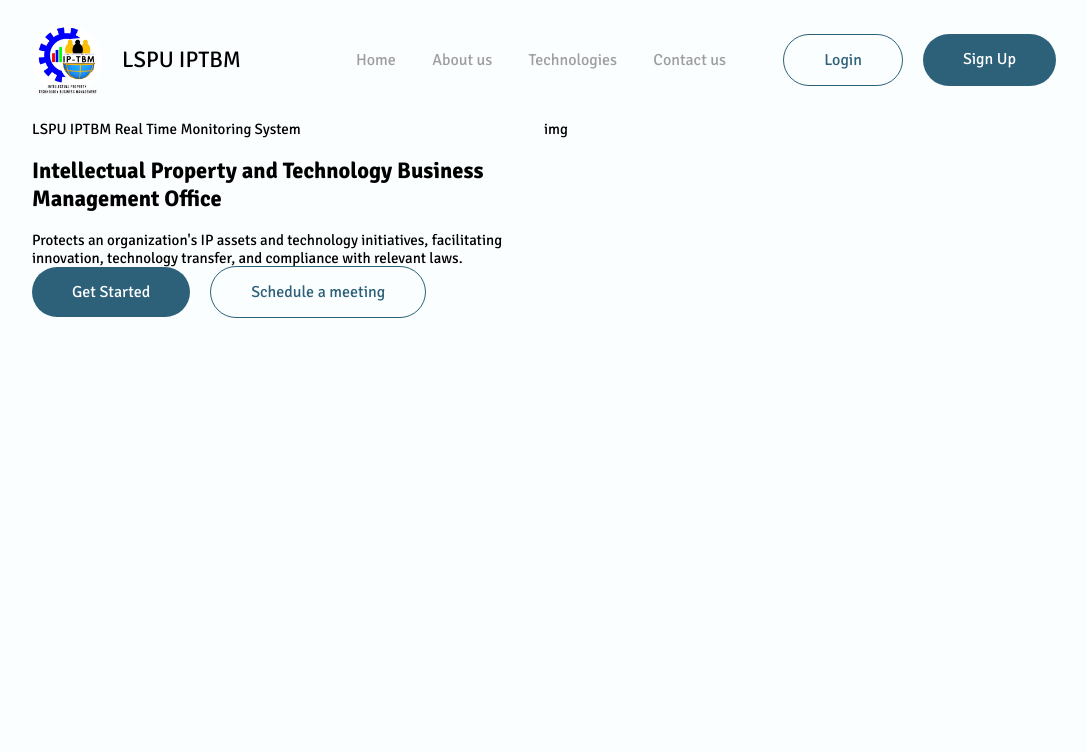
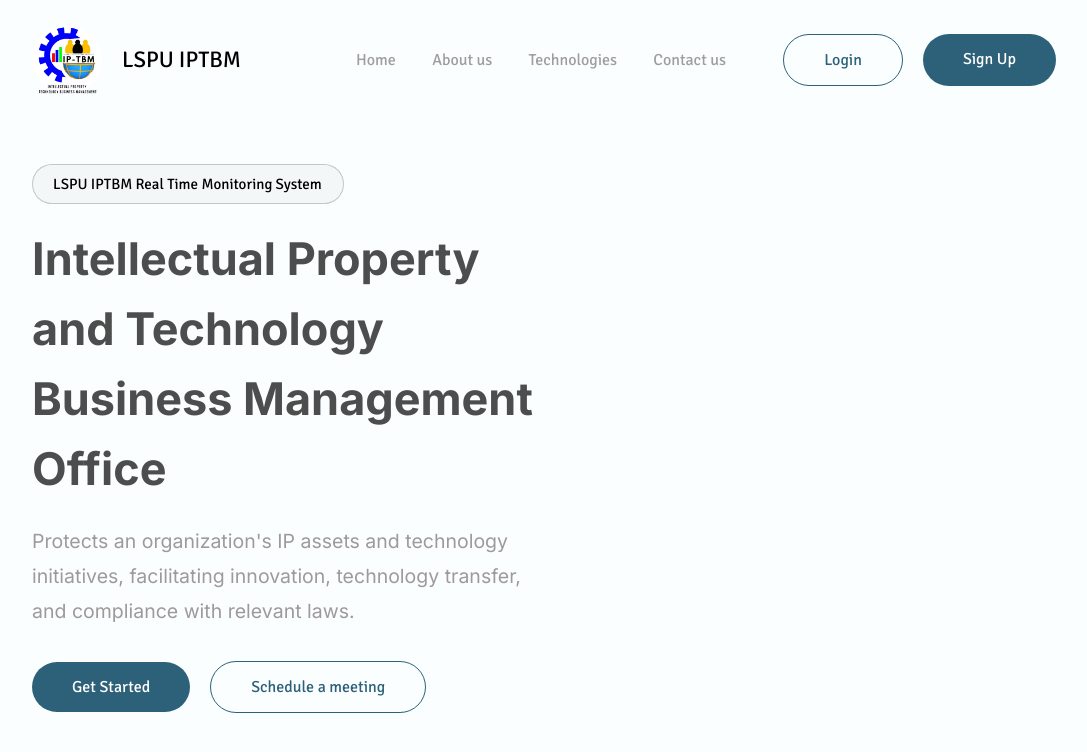
Before and after one commit to progchris00/LSPU-IPTBM-RTMS, a React (Vite) app: page / in a window 1280 px wide. Shown: the top 752 px of the page, without its empty margins (96-1183 px from the left). Built offline with nearby package versions, Linux system fonts and the light colour scheme.

Commit message:
add: style hero left side

```diff
--- a/index.html
+++ b/index.html
@@ -9,6 +9,10 @@
       href="https://fonts.googleapis.com/css2?family=Signika:wght@300..700&display=swap"
       rel="stylesheet"
     />
+    <link
+      href="https://fonts.googleapis.com/css2?family=Inter:wght@100..900&display=swap"
+      rel="stylesheet"
+    />
     <meta name="viewport" content="width=device-width, initial-scale=1.0" />
     <title>IPTBM</title>
   </head>
--- a/src/components/Hero.jsx
+++ b/src/components/Hero.jsx
@@ -5,11 +5,13 @@
     <section id="hero">
       <div className="hero-wrapper">
         <div className="hero-left">
-          <div>LSPU IPTBM Real Time Monitoring System</div>
-          <h2>
+          <div className="rtms-container">
+            LSPU IPTBM Real Time Monitoring System
+          </div>
+          <h2 className="hero-title">
             Intellectual Property and Technology Business Management Office
           </h2>
-          <p>
+          <p className="hero-description">
             Protects an organization's IP assets and technology initiatives,
             facilitating innovation, technology transfer, and compliance with
             relevant laws.
@@ -17,7 +19,7 @@
           <Link className="solid-button">Get Started</Link>
           <Link className="ghost-button">Schedule a meeting</Link>
         </div>
-        <div className="hero-right">img</div>
+        <div className="hero-right"></div>
       </div>
     </section>
   );
--- a/src/index.css
+++ b/src/index.css
@@ -5,6 +5,7 @@
   --glow: #32a8b640;
   --overlay: #32a8b680;
   --gray: #5a5a5a;
+  --black-gray: #000000b2;
   --gray-text: #9e9e9e;
   --input-border: #00000033;
   --background-color: #fbfeff;
@@ -15,9 +16,11 @@
 
   /* font-families */
   --font-family: "Signika", sans-serif;
+  --inter: "Inter", sans-serif;
 
   /* font weight */
   --regular: 400;
+  --semi-bold: 700;
 }
 
 *,
@@ -250,6 +253,15 @@
   margin-right: 20px;
 }
 
+.rtms-container {
+  border: 1px solid var(--input-border);
+  border-radius: 50px;
+  padding: 10px 20px;
+  width: 312px;
+  margin: 44px 0 20px;
+  background-color: #d9d9d933;
+}
+
 /* End of hero section */
 
 /* Images */
@@ -383,6 +395,26 @@
   color: var(--white);
 }
 
+.hero-title,
+.hero-description {
+  font-family: var(--inter);
+}
+
+.hero-title {
+  font-size: 3rem;
+  font-weight: var(--semi-bold);
+  color: var(--black-gray);
+  line-height: 70px;
+  margin: 0 0 20px 0;
+}
+
+.hero-description {
+  font-size: 1.3rem;
+  color: #9f9a9a;
+  line-height: 35px;
+  margin: 0 0 48px 0;
+}
+
 /* End of font styling */
 
 /* Media queries */
```
